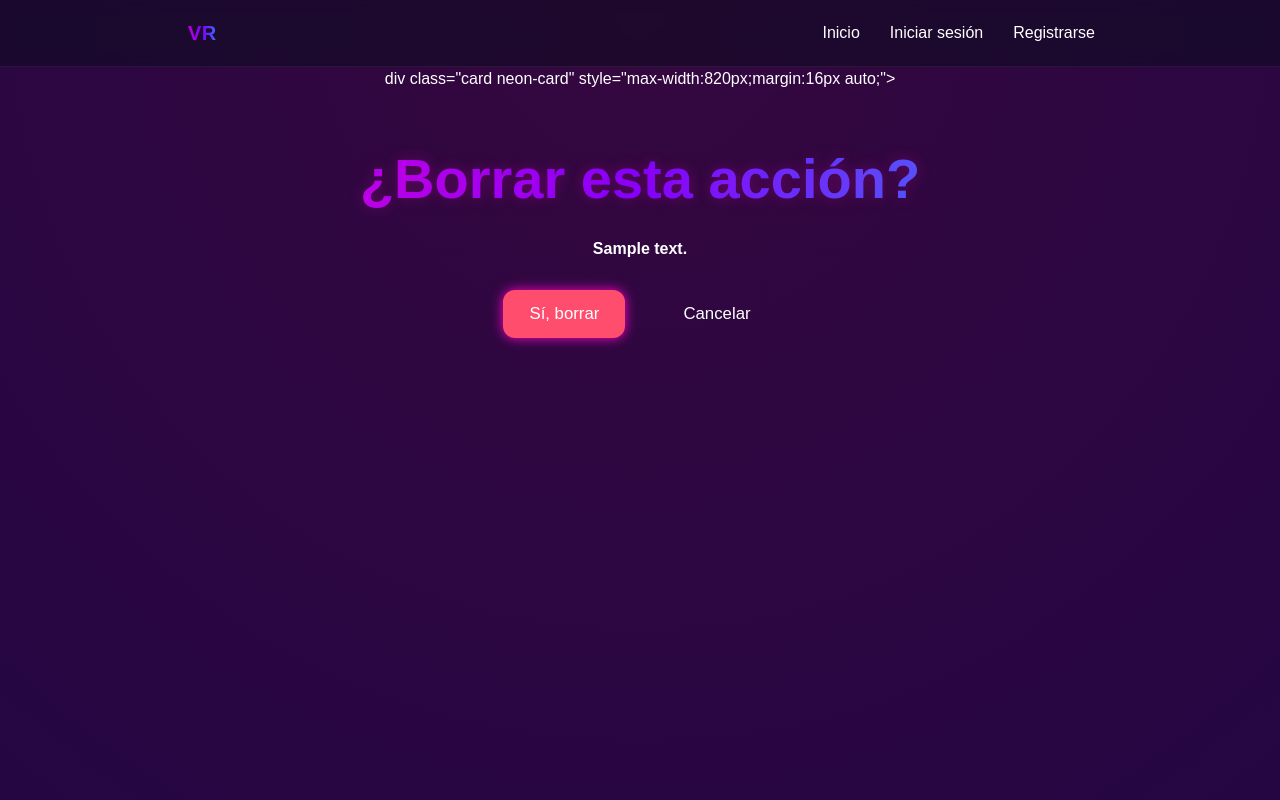
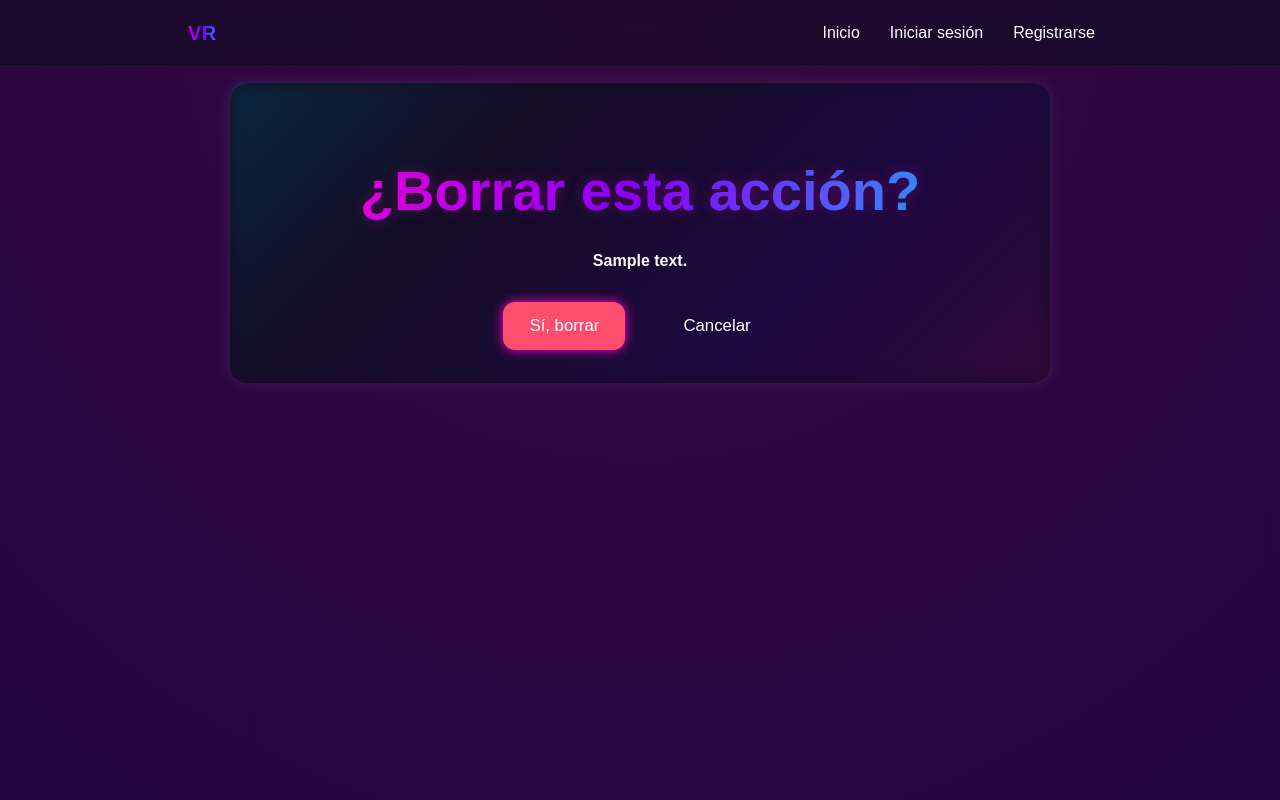
Before and after one commit to jltamayo2018/tfg-verdad-reto, a Django app: template verdadoreto_app/templates/action_confirm_delete.html in a window 1280 px wide. Run offline with Django 5.2, Linux system fonts and the light colour scheme; the template is opened without the code that fills it: most values are stand-ins (such as "Sample title", 1, 10 or a date in 2020).

Commit message:
confirmación eliminar acción

```diff
--- a/verdadoreto_app/templates/action_confirm_delete.html
+++ b/verdadoreto_app/templates/action_confirm_delete.html
@@ -2,7 +2,7 @@
 {% block title %}Borrar acción{% endblock %}
 
 {% block content %}
-  div class="card neon-card" style="max-width:820px;margin:16px auto;">
+  <div class="card neon-card" style="max-width:820px;margin:16px auto;">
     <h2 class="neon-title" style="margin-bottom:6px;">¿Borrar esta acción?</h2>
     <p><strong>{{ accion.text }}</strong></p>
 
```
